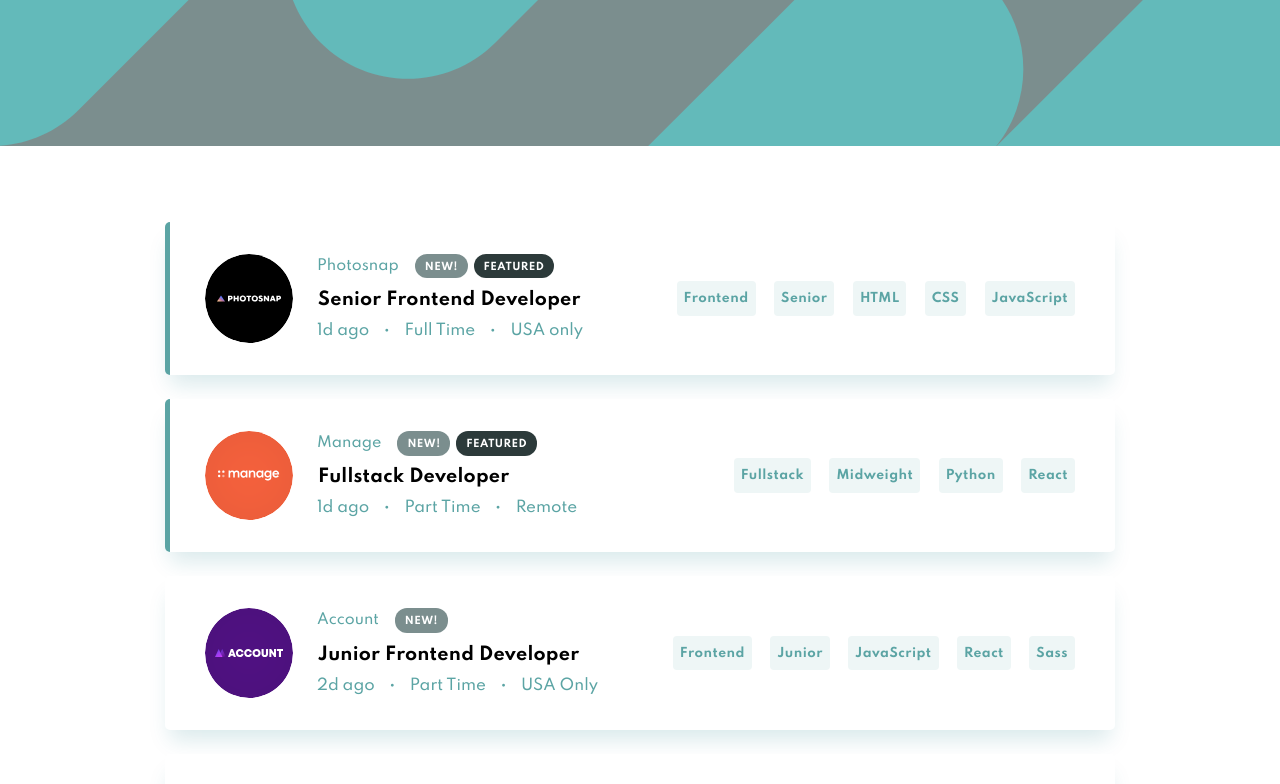
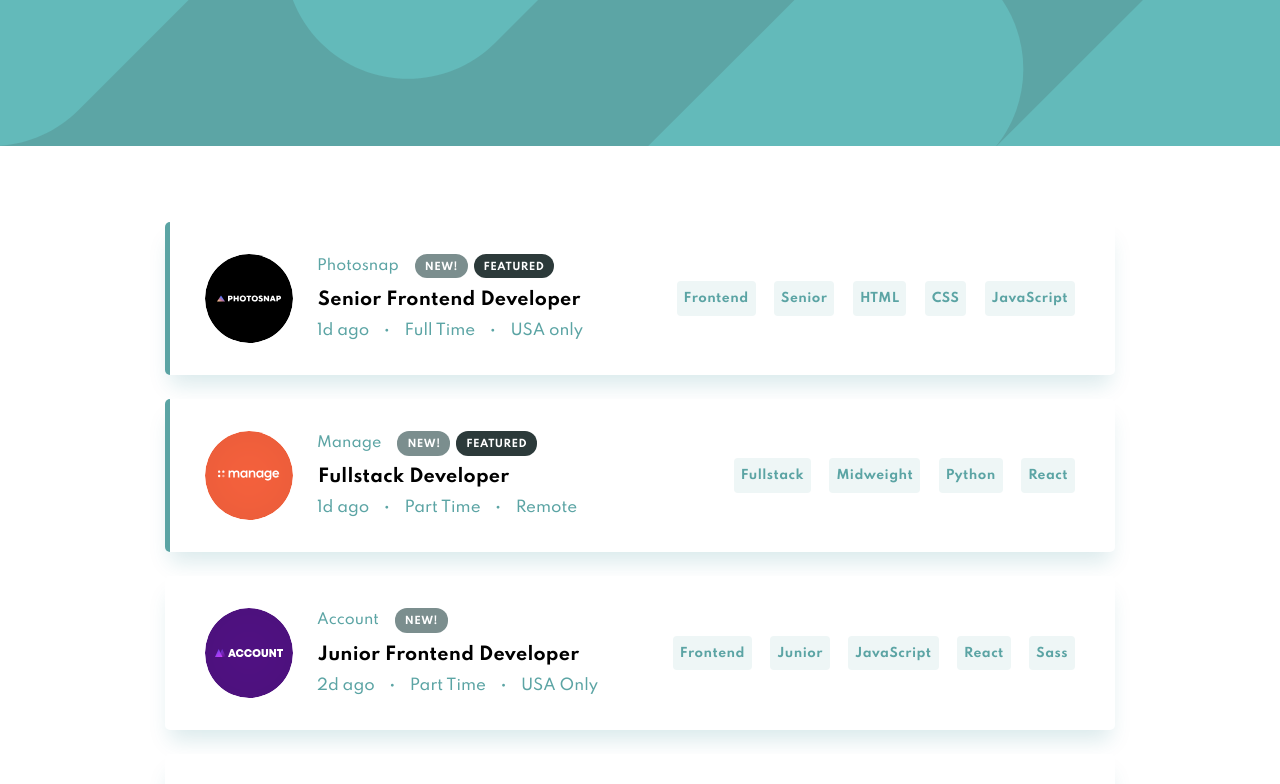
Before and after one commit to justAdevTV/job-listings-page, a Next.js app: page / in a window 1280 px wide. Shown: the top 784 px of the page. Built offline with nearby package versions, Linux system fonts and the light colour scheme.

Commit message:
Banner - Added correct Color

```diff
--- a/components/Banner/banner.styles.js
+++ b/components/Banner/banner.styles.js
@@ -4,7 +4,7 @@ const _Banner = styled.img`
   width: 100%;
   max-height: 15.6rem;
 
-  background-color: ${({ theme }) => theme.colors.darkGray1};
+  background-color: ${({ theme }) => theme.colors.banner};
 `;
 
 export { _Banner };
--- a/components/_base/theme.js
+++ b/components/_base/theme.js
@@ -5,6 +5,7 @@ const theme = {
     lightGrayTablet: "hsl(180, 31%, 95%)",
     darkGray1: "hsl(180, 8%, 52%)",
     darkGray2: "hsl(180, 14%, 20%)",
+    banner: "#5CA5A5",
     white: "#FFF",
   },
   shadows: {
```
